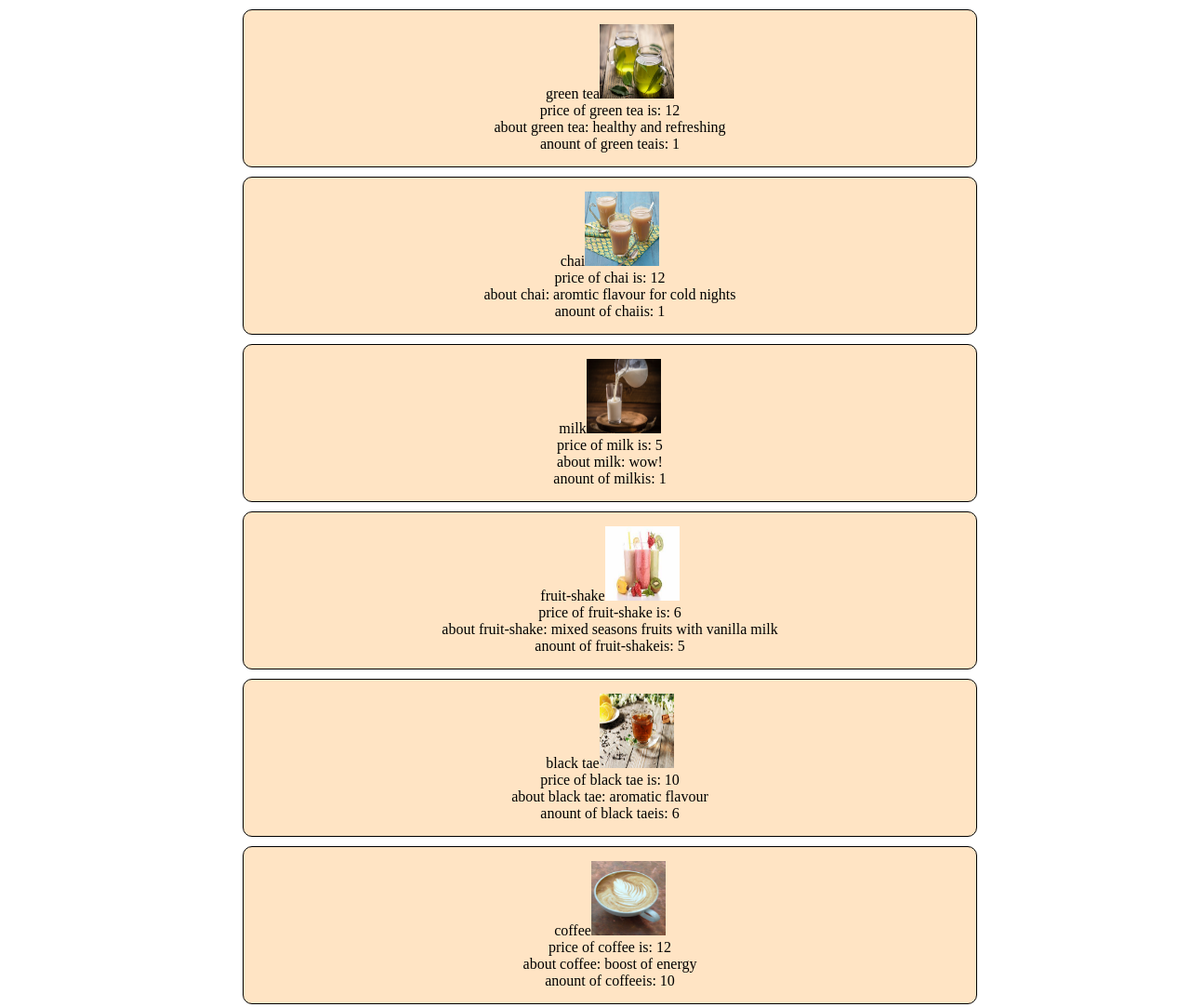
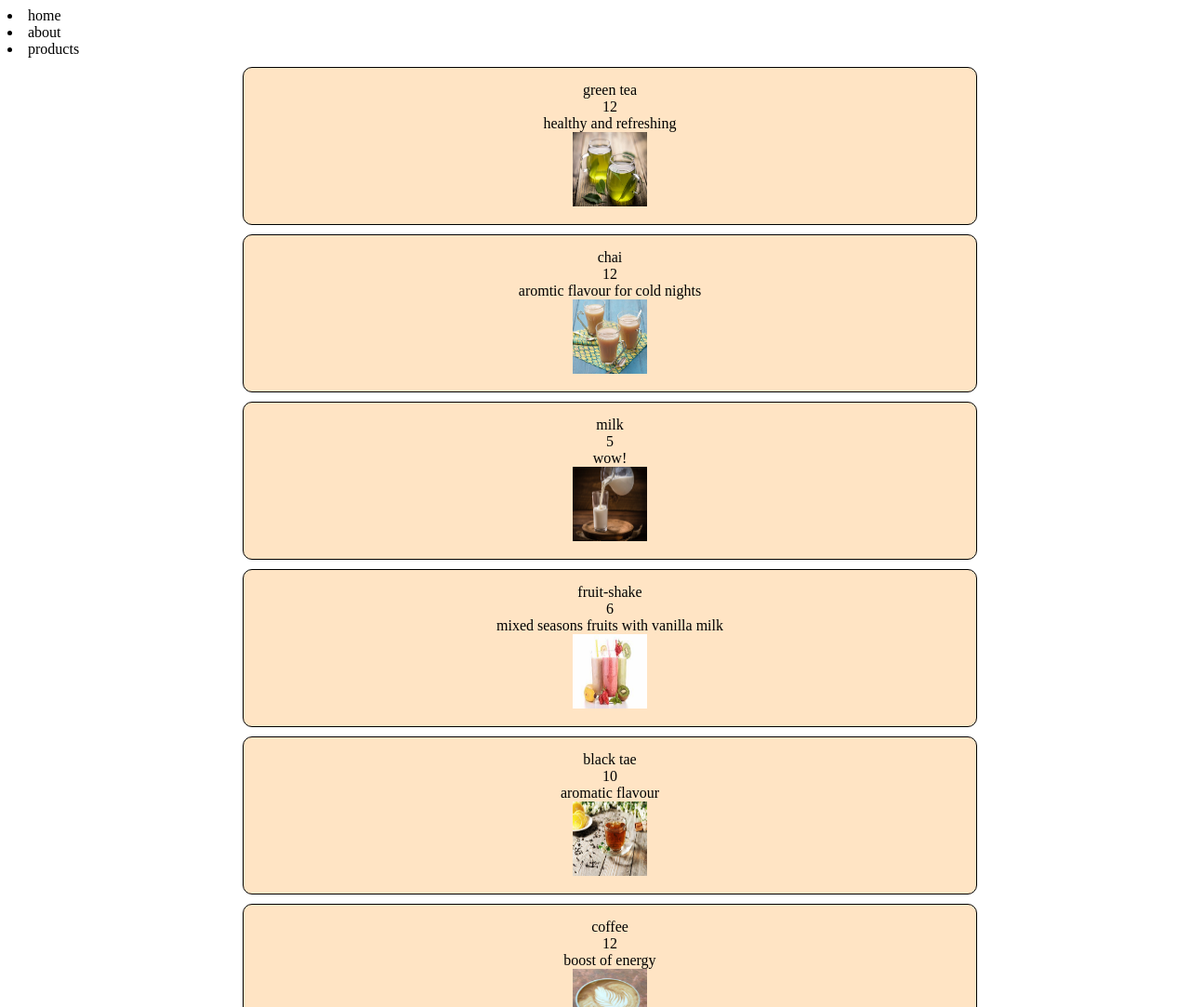
Before and after one commit to gurzamir/shopping-site-gur, a plain HTML site: page index.html in a window 1280 px wide. Shown: the top 1083 px of the page at 93% size. Drawn offline with Linux system fonts and the light colour scheme.

Commit message:
improve ui

```diff
--- a/index.html
+++ b/index.html
@@ -6,8 +6,14 @@
   <meta name="viewport" content="width=div, initial-scale=1.0">
   <link rel="stylesheet" href="style.css">
   <title>Document</title>
+  <script src="util.js"></script>
     </head>
   <body>
+    <nav>
+      <li>home</li>
+      <li>about</li>
+      <li>products</li>
+    </nav>
     <!-- will be populated in code -->
   <div id="products-containers">
 
--- a/script.js
+++ b/script.js
@@ -1,5 +1,5 @@
 console.log('hello')
-const productContainer=document.getElementById("products-containers");
+const productsContainer=document.getElementById("products-containers");
 const productArray = []
 productArray.push(
     {
@@ -54,32 +54,14 @@ productArray.push(
 )
 
 
-    function test1(obj){
-        console.log(1)
-        const product = document.createElement('div');
-        const productPrice = document.createElement('div');
-        const productDescreption = document.createElement('div');
-        const productAmount = document.createElement('div');
-        const productimg = document.createElement('img');
 
-        product.classList.add('product');
-        productimg.classList.add('images')
 
-        product.innerHTML = obj.name;
-        productPrice.innerHTML = "price of " + obj.name + " is: " + obj.price;
-        productDescreption.innerHTML ='about ' + obj.name +': ' + obj.descreption;
-        productAmount.innerHTML ='anount of ' + obj.name + 'is: ' + obj.amount;
-        productimg.src = obj.image;
-
-        product.appendChild(productimg);
-        productContainer.appendChild(product);
-        product.appendChild(productPrice);
-        product.appendChild(productDescreption);
-        product.appendChild(productAmount);
-
-    }
+let productContainer;
 
 for (let i = 0; i < productArray.length; i++ ){
-     test1(productArray[i]);
-
+    productContainer = createProduct()
+    createProductName(productArray[i])
+    createProductPrice(productArray[i])
+    createProductDescription(productArray[i])
+    createProducimg(productArray[i])
 }
--- /dev/null
+++ b/util.js
@@ -0,0 +1,65 @@
+// name : 'coffee',
+// price : 12,
+// id : 5,
+// amount : 10,
+// descreption : 'boost of energy',
+// image : 'images/coffee.jpeg',
+console.log(1);
+// function test1(obj){
+//     console.log(1)
+//     const product = document.createElement('div');
+//     const productPrice = document.createElement('div');
+//     const productDescreption = document.createElement('div');
+//     const productAmount = document.createElement('div');
+//     const productimg = document.createElement('img');
+
+//     product.classList.add('product');
+//     productimg.classList.add('images')
+
+//     product.innerHTML = obj.name;
+//     productPrice.innerHTML = "price of " + obj.name + " is: " + obj.price;
+//     productDescreption.innerHTML ='about ' + obj.name +': ' + obj.descreption;
+//     productAmount.innerHTML ='anount of ' + obj.name + 'is: ' + obj.amount;
+//     productimg.src = obj.image;
+
+//     product.appendChild(productimg);
+//     productContainer.appendChild(product);
+//     product.appendChild(productPrice);
+//     product.appendChild(productDescreption);
+//     product.appendChild(productAmount);
+
+// }
+
+function createProduct(){
+    const createProduct = document.createElement('div')
+    createProduct.classList.add('product');
+    console.log(createProduct)
+    productsContainer.appendChild(createProduct);
+    return createProduct
+};
+
+function createProductName(obj){
+
+    const createName = document.createElement('div')
+    createName.innerHTML = obj.name;
+    productContainer.appendChild(createName);
+}
+function createProductPrice(obj){
+
+    const createPrice = document.createElement('div')
+    createPrice.innerHTML = obj.price;
+    productContainer.appendChild(createPrice);
+}
+function createProductDescription(obj){
+
+    const createDescription = document.createElement('div')
+    createDescription.innerHTML = obj.descreption;
+    productContainer.appendChild(createDescription);
+}
+function createProducimg(obj){
+
+    const createProductImg = document.createElement('img')
+    createProductImg.src = obj.image;
+    createProductImg.classList.add('images')
+    productContainer.appendChild(createProductImg);
+}
```
Lines whose indentation alone changed are shown as unchanged.
